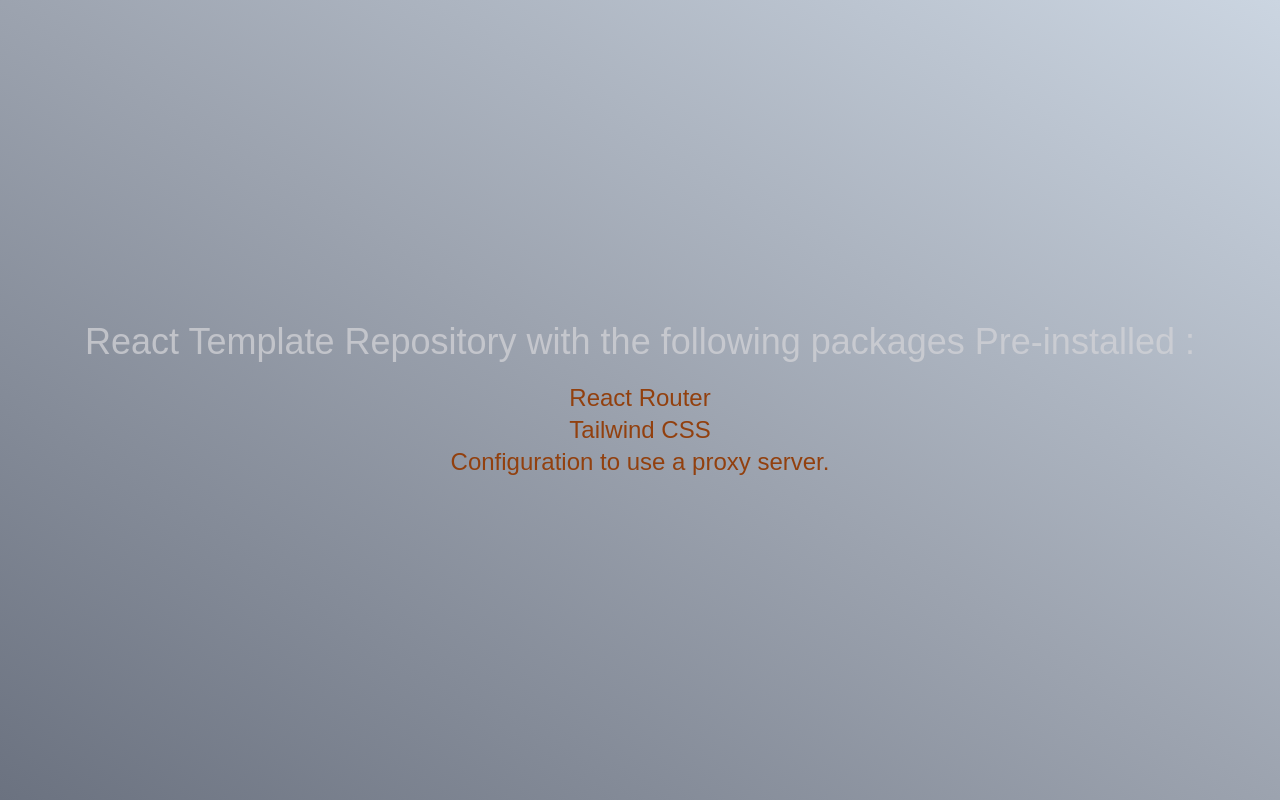
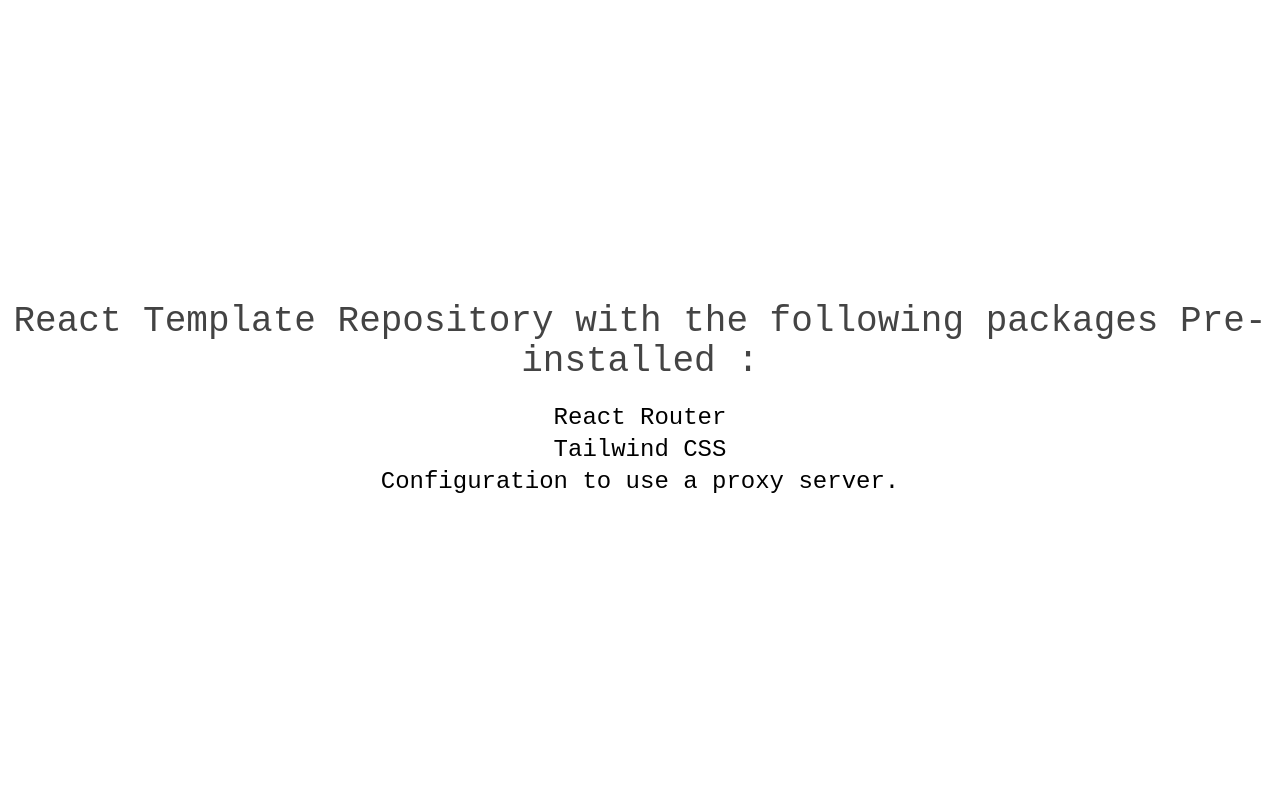
Before and after one commit to JohnstoneDev/frontend_mentors_countries, a React (Create React App) app: page / in a window 1280 px wide. Built offline with nearby package versions, Linux system fonts and the light colour scheme; a web font is replaced by a local one.

Commit message:
style: Fonts & Colors

```diff
--- a/tailwind.config.js
+++ b/tailwind.config.js
@@ -4,15 +4,18 @@
     "./src/**/*.{js,jsx,ts,tsx}",
   ],  theme: {
     fontFamily : {
-      main : ['Work Sans', 'sans-serif'],
-      headings : ['Archivo', 'sans-serif'],
-      text : ['Ranade', 'sans-serif']
+      text : ['Roboto Mono', 'monospace']
     },
     screens: {
       'mobile' : '375px',
       'tablet': '640px',
       'laptop': '1024px',
-      'desktop': '1280px',
+      'desktop': '1440px',
+    },
+    colors: {
+      'very-dark-blue' : 'hsl(207, 26%, 17%)',
+      'dark-blue' : 'hsl(209, 23%, 22%)',
+      'white' : 'hsl(0, 0%, 100%)',
     },
     extend: {},
   },
```
